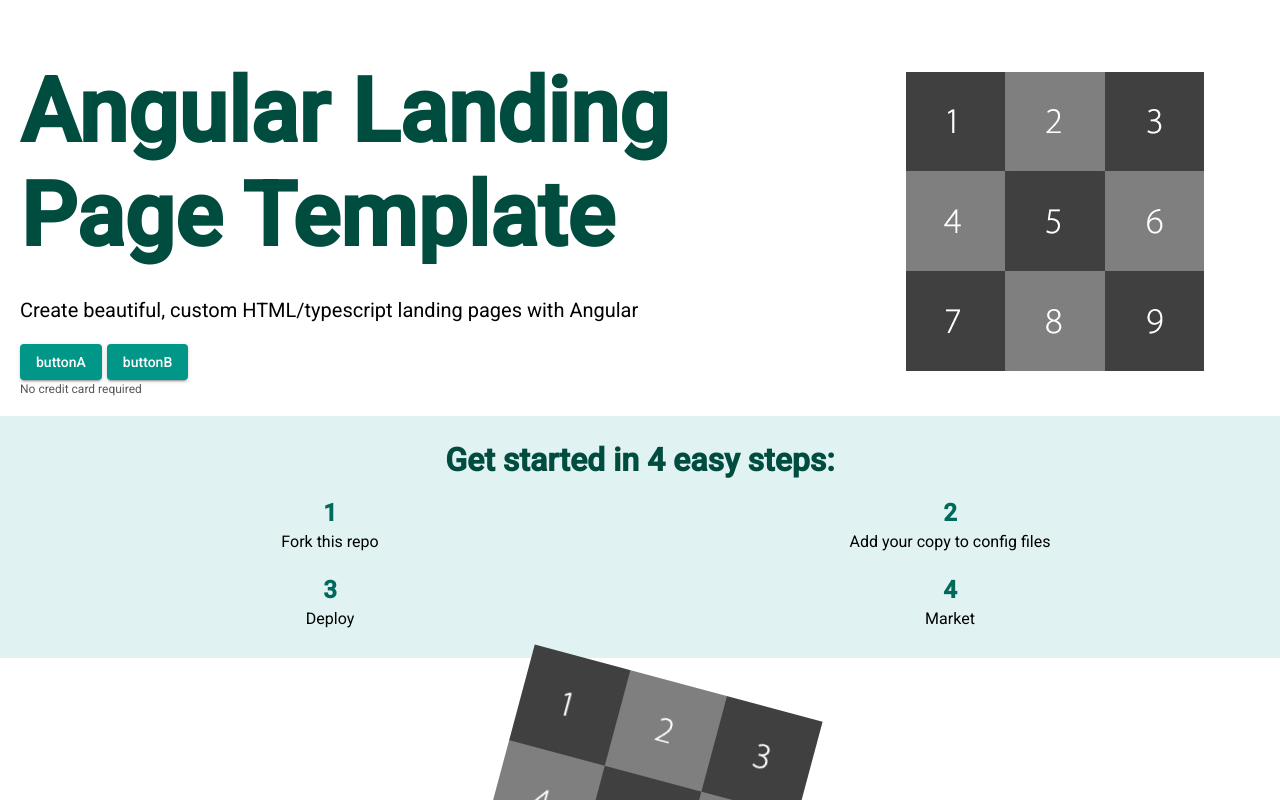
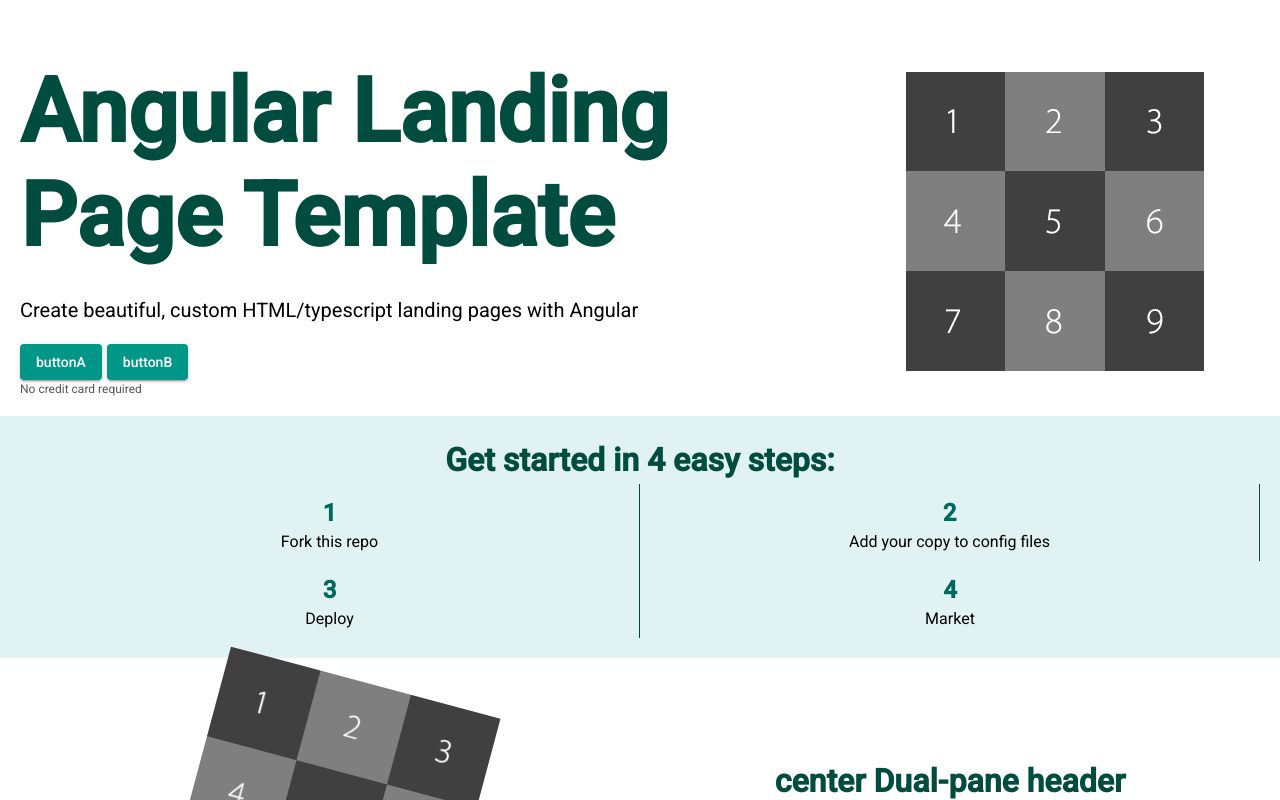
Before and after one commit to MikeQDev/angular-landing-page-template, an Angular app: page / in a window 1280 px wide. Shown: the top 800 px of the page. Built offline with nearby package versions, Linux system fonts and the light colour scheme.

Commit message:
change mobile width to 1280px

```diff
--- a/src/styles.scss
+++ b/src/styles.scss
@@ -38,7 +38,7 @@
 $primary-color: map-get($landing-page-primary, 900);
 $shaded-color: map-get($landing-page-primary, 800);
 $lighter-color: map-get($landing-page-primary, 500);
-$mobile-width: 1366px;
+$mobile-width: 1280px;
 // background colors
 $odd-color: #ffffff;
 $even-color: map-get($landing-page-primary, 50); // or #f3f3f3
--- a/src/variables.ts
+++ b/src/variables.ts
@@ -1 +1 @@
-export const mobileWidth = 1366;
+export const mobileWidth = 1280;
```
